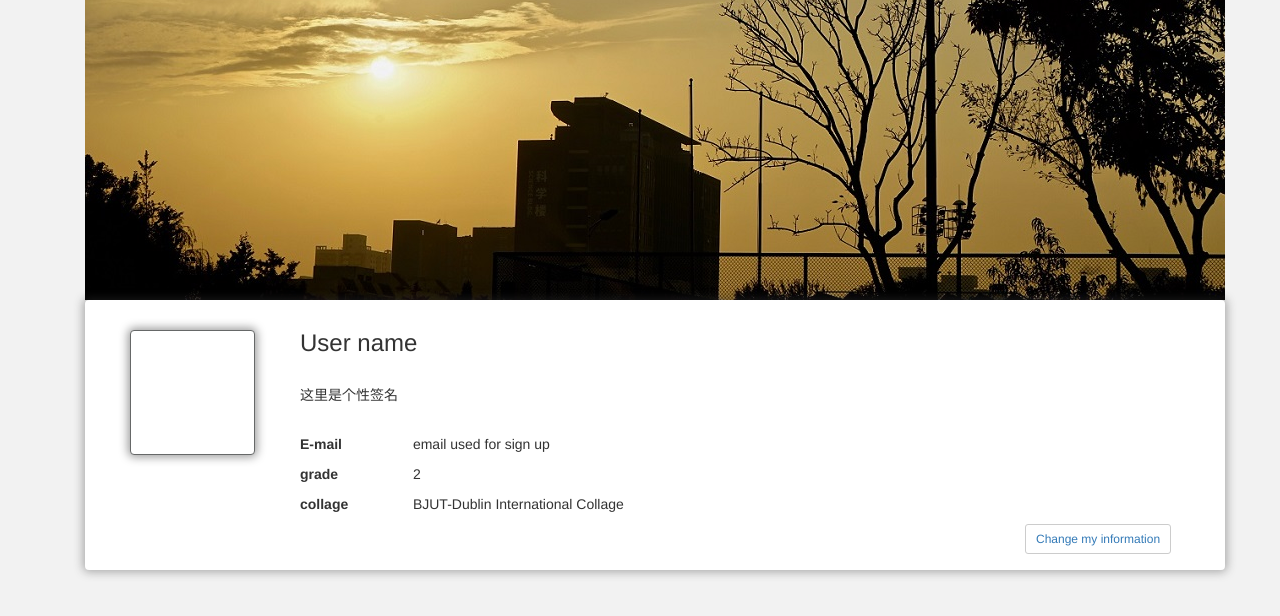
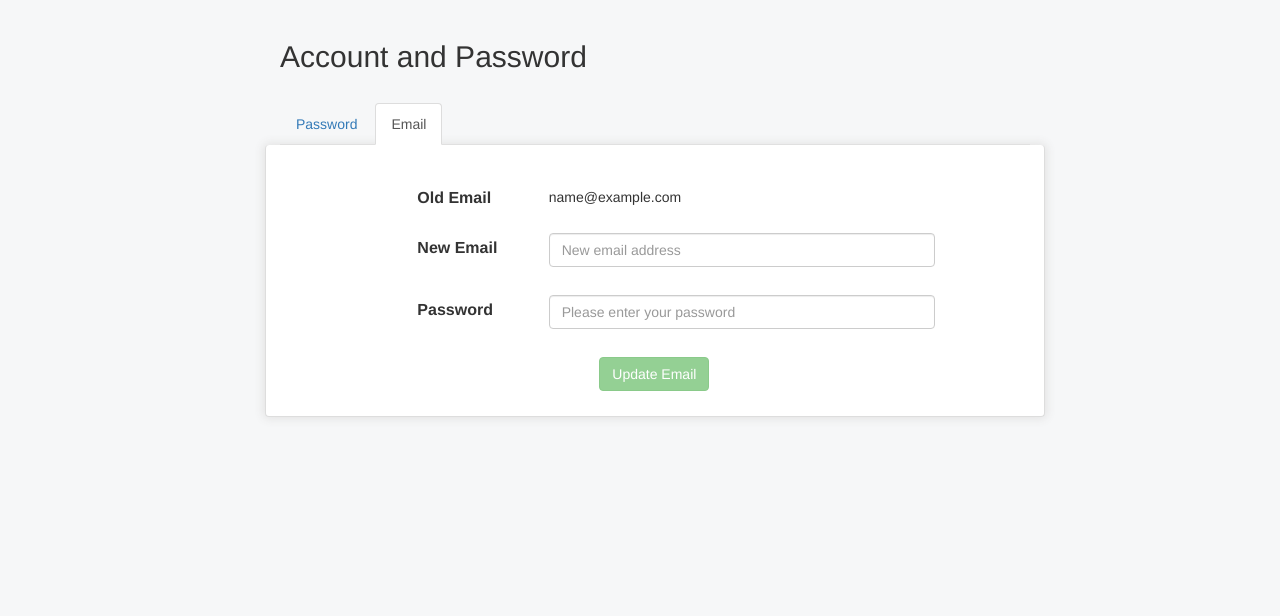
Before and after one commit to haozhihan/BJUT_exchangeforum, a Flask app: page /auth/change_email in a window 1280 px wide. Shown: the part 52-668 px from the top of the page. Run offline with Flask 2, Linux system fonts and the light colour scheme; the visitor is signed in with stand-in values (Sample User, id 1); data comes from the database, SQL or seed files in the repository; both versions use the stored data as it was after the commit; some libraries are stand-ins or nearby versions.

Commit message:
update auth界面 account_pwd&email

```diff
--- a/app/auth/forms.py
+++ b/app/auth/forms.py
@@ -1,10 +1,3 @@
-# At the beginning, we use this form to test our code.
-# However, after we connect with front end, we found it useless.
-#  Therefore, we decide to comment out it.
-
-
-
-
 from flask_wtf import FlaskForm
 from wtforms import StringField, PasswordField, BooleanField, SubmitField
 from wtforms.validators import DataRequired, Length, Email, Regexp, EqualTo
@@ -12,75 +5,32 @@ from wtforms import ValidationError
 from ..models import User
 
 
-# class LoginForm(FlaskForm):
-#    student_id = StringField('user', validators=[DataRequired()])
-#    password = PasswordField('Password', validators=[DataRequired()])
-#    remember_me = BooleanField('Keep me logged in')
-#    submit = SubmitField('Log In')
-#
-#
-# class RegistrationForm(FlaskForm):
-#    student_id = StringField('Student ID', validators=[DataRequired()])
-#    ID_number = StringField('ID number', validators=[DataRequired(), Length(10, 18)])
-#    email = StringField('Email', validators=[DataRequired(), Length(1, 64),
-#                                            Email()])
-#    username = StringField('Username', validators=[
-#        DataRequired(), Length(1, 64),
-#        Regexp('^[A-Za-z][A-Za-z0-9_.]*$', 0,
-#              'Usernames must have only letters, numbers, dots or '
-#              'underscores')])
-#   password = PasswordField('Password', validators=[
-#       DataRequired(), EqualTo('password2', message='Passwords must match.')])
-#   password2 = PasswordField('Confirm password', validators=[DataRequired()])
-#   submit = SubmitField('Register')
-#
-#   def validate_email(self, field):
-#               if User.query.filter_by(email=field.data.lower()).first():
-#           raise ValidationError('Email already registered.')
-#
-#   def validate_student_id(self, field):
-#       if User.query.filter_by(student_id=field.data).first():
-#           raise ValidationError('Student id already in use.')
-#
-#   def validate_ID_number(self,field):
-#       if User.query.filter_by(ID_number=field.data).first():
-#           raise ValidationError("ID number already in use.")
-#
-#   def validate_username(self, field):
-#       if User.query.filter_by(username=field.data).first():
-#           raise ValidationError('Username already in use.')
 
 
-class ChangePasswordForm(FlaskForm):
-  old_password = PasswordField('Old password', validators=[DataRequired()])
-  password = PasswordField('New password', validators=[
-      DataRequired(), EqualTo('password2', message='Passwords must match.')])
-  password2 = PasswordField('Confirm new password',
-                            validators=[DataRequired()])
-  submit = SubmitField('Update Password')
-
-
-class PasswordResetRequestForm(FlaskForm):
-  email = StringField('Email', render_kw={"placeholder":"Your Email"}, validators=[DataRequired(), Length(1, 64),
-                                           Email()])
-  submit = SubmitField('Reset Password')
-
-
-class PasswordResetForm(FlaskForm):
-  password = PasswordField('New Password', render_kw={"placeholder":"New Password"},
-                           validators=[DataRequired(),
-                                       EqualTo('password2', message='Passwords must match')])
-  password2 = PasswordField('Confirm password', render_kw={"placeholder":"Confirm password"},
-                            validators=[DataRequired()])
-  submit = SubmitField('Reset Password')
-
-
+# 修改邮箱
 class ChangeEmailForm(FlaskForm):
-  email = StringField('New Email', validators=[DataRequired(), Length(1, 64),
-                                              Email()])
+  email = StringField('New Email', validators=[DataRequired(), Length(1, 64), Email()])
   password = PasswordField('Password', validators=[DataRequired()])
   submit = SubmitField('Update Email Address')
 
   def validate_email(self, field):
       if User.query.filter_by(email=field.data.lower()).first():
           raise ValidationError('Email already registered.')
+
+
+
+# 重置密码的界面1
+class PasswordResetRequestForm(FlaskForm):
+  email = StringField('Email', render_kw={"placeholder":"Your Email"},
+                      validators=[DataRequired(), Length(1, 64), Email()])
+  submit = SubmitField('Reset Password')
+
+
+
+# 重置密码的界面2（在邮件里面）
+class PasswordResetForm(FlaskForm):
+  password = PasswordField('New Password', render_kw={"placeholder":"New Password"},
+             validators=[DataRequired(), EqualTo('password2', message='Passwords must match')])
+  password2 = PasswordField('Confirm password', render_kw={"placeholder":"Confirm password"},
+                            validators=[DataRequired()])
+  submit = SubmitField('Reset Password')
--- a/app/auth/views.py
+++ b/app/auth/views.py
@@ -1,13 +1,12 @@
-# This file is to write the route and some response to the user in different conditions
-from flask import render_template, redirect, request, url_for, flash, jsonify
-from flask_login import login_user, logout_user, login_required, \
-    current_user
+from flask import render_template, redirect, request, url_for, flash
+from flask_login import login_user, logout_user, login_required, current_user
 from . import auth
 from .. import db
 from ..models import User, Students
 from ..email import send_email
-from .forms import  ChangePasswordForm,\
-    PasswordResetRequestForm, PasswordResetForm, ChangeEmailForm
+from .forms import  PasswordResetRequestForm, PasswordResetForm, ChangeEmailForm
+# This file is to write the route and some response to the user in different conditions
+
 
 
 # This method is used to update the last access time of the logged in user
@@ -25,7 +24,8 @@ def before_request():
             return redirect(url_for('auth.unconfirmed'))
 
 
-# 登录路由
+
+# 登录
 @auth.route('/login', methods=['GET', 'POST'])
 def login():
     if request.method == 'GET':
@@ -52,7 +52,8 @@ def login():
         return render_template('auth/login.html')
 
 
-# 登出路由
+
+# 登出
 @auth.route('/logout')
 @login_required
 def logout():
@@ -61,7 +62,8 @@ def logout():
     return redirect(url_for('main.index'))
 
 
-# 注册路由
+
+# 注册
 @auth.route('/register', methods=['GET', 'POST'])
 def register():
     if request.method == 'GET':
@@ -109,6 +111,85 @@ def register():
         return render_template('auth/register.html')
 
 
+
+# 没有确认邮件时， 登入
+@auth.route('/unconfirmed')
+def unconfirmed():
+    if current_user.is_anonymous or current_user.confirmed:
+        return redirect(url_for('main.index'))
+    return render_template('auth/unconfirmed.html')
+
+
+
+# 确认邮箱（1）
+# 注册之后 确认邮箱的路由（邮箱内部）
+@auth.route('/confirm/<token>')
+@login_required
+def confirm(token):
+    if current_user.confirmed:
+        return redirect(url_for('main.index'))
+    if current_user.confirm(token):
+        db.session.commit()
+        flash('You have confirmed your account. Thanks!')
+    else:
+        flash('The confirmation link is invalid or has expired.')
+    return redirect(url_for('main.index'))
+
+
+
+# 确认邮箱（2）
+# 再次发送邮件
+@auth.route('/confirm')
+@login_required
+def resend_confirmation():
+    token = current_user.generate_confirmation_token()
+    send_email(current_user.email, 'Confirm Your Account',
+               'mail/confirm', user=current_user, token=token)
+    flash('A new confirmation email has been sent to you by email.')
+    return redirect(url_for('main.index'))
+
+
+
+# 重置密码（1）
+# 忘记密码时，发送邮件。
+@auth.route('/reset', methods=['GET', 'POST'])
+def password_reset_request():
+    if not current_user.is_anonymous:
+        return redirect(url_for('main.index'))
+    form = PasswordResetRequestForm()
+    if form.validate_on_submit():
+        user = User.query.filter_by(email=form.email.data.lower()).first()
+        if user:
+            token = user.generate_reset_token()
+            send_email(user.email, 'Reset Your Password',
+                       'mail/reset_pwd',
+                       user=user, token=token)
+        flash('An email with instructions to reset your password has been '
+              'sent to you.')
+        # return redirect(url_for('auth.login'))
+    return render_template('auth/reset_password.html', form=form)
+
+
+
+# 重置密码（2）
+# 忘记密码发送的邮件里面，的修改密码的网页。
+@auth.route('/reset/<token>', methods=['GET', 'POST'])
+def password_reset(token):
+    if not current_user.is_anonymous:
+        return redirect(url_for('main.index'))
+    form = PasswordResetForm()
+    if form.validate_on_submit():
+        if User.reset_password(token, form.password.data):
+            db.session.commit()
+            flash('Your password has been updated.')
+            return redirect(url_for('auth.login'))
+        else:
+            return redirect(url_for('main.index'))
+    return render_template('auth/reset_password_inEmail.html', form=form)
+
+
+
+# 修改密码
 @auth.route('/change-password', methods=['GET', 'POST'])
 @login_required
 def change_password():
@@ -129,104 +210,34 @@ def change_password():
             return render_template('auth/change_password.html')
 
 
-
-
-
-@auth.route('/unconfirmed')
-def unconfirmed():
-    if current_user.is_anonymous or current_user.confirmed:
-        return redirect(url_for('main.index'))
-    return render_template('auth/unconfirmed.html')
-
-
-
-
-# 注册之后 确认邮箱的路由
-@auth.route('/confirm/<token>')
-@login_required
-def confirm(token):
-    if current_user.confirmed:
-        return redirect(url_for('main.index'))
-    if current_user.confirm(token):
-        db.session.commit()
-        flash('You have confirmed your account. Thanks!')
-    else:
-        flash('The confirmation link is invalid or has expired.')
-    return redirect(url_for('main.index'))
-
-
-# 再次发送邮箱
-@auth.route('/confirm')
-@login_required
-def resend_confirmation():
-    token = current_user.generate_confirmation_token()
-    send_email(current_user.email, 'Confirm Your Account',
-               'mail/confirm', user=current_user, token=token)
-    flash('A new confirmation email has been sent to you by email.')
-    return redirect(url_for('main.index'))
-
-
-
-
-
-# 忘记密码时，发送邮件。
-@auth.route('/reset', methods=['GET', 'POST'])
-def password_reset_request():
-    if not current_user.is_anonymous:
-        return redirect(url_for('main.index'))
-    form = PasswordResetRequestForm()
-    if form.validate_on_submit():
-        user = User.query.filter_by(email=form.email.data.lower()).first()
-        if user:
-            token = user.generate_reset_token()
-            send_email(user.email, 'Reset Your Password',
-                       'mail/reset_pwd',
-                       user=user, token=token)
-        flash('An email with instructions to reset your password has been '
-              'sent to you.')
-        # return redirect(url_for('auth.login'))
-    return render_template('auth/reset_password.html', form=form)
-
-
-# 邮件里面的连接生成的修改密码的网页。
-@auth.route('/reset/<token>', methods=['GET', 'POST'])
-def password_reset(token):
-    if not current_user.is_anonymous:
-        return redirect(url_for('main.index'))
-    form = PasswordResetForm()
-    if form.validate_on_submit():
-        if User.reset_password(token, form.password.data):
-            db.session.commit()
-            flash('Your password has been updated.')
-            return redirect(url_for('auth.login'))
-        else:
-            return redirect(url_for('main.index'))
-    return render_template('auth/reset_password_inEmail.html', form=form)
-
-
-
-
-
+# 修改邮箱（1）
 # 修改邮箱的界面，需要发送邮件
 @auth.route('/change_email', methods=['GET', 'POST'])
 @login_required
 def change_email_request():
-    form = ChangeEmailForm()
-    if form.validate_on_submit():
-        if current_user.verify_password(form.password.data):
-            new_email = form.email.data.lower()
+    if request.method == 'GET':
+        return render_template('auth/change_email.html')
+    if request.method == 'POST':
+        # 读取前端数据
+        email = request.form["email"]
+        password = request.form["pwd"]
+        if current_user.verify_password(password):
+            new_email = email.lower()
             token = current_user.generate_email_change_token(new_email)
             send_email(new_email, 'Confirm your email address',
-                       'auth/email/change_email',
+                       'mail/change_email',
                        user=current_user, token=token)
             flash('An email with instructions to confirm your new email '
                   'address has been sent to you.')
             return redirect(url_for('main.index'))
         else:
             flash('Invalid email or password.')
-    return render_template("auth/change_email.html", form=form)
+            return render_template('auth/change_email.html')
 
 
+
+
+# 修改邮箱（2）
 # 修改邮箱时发送邮件带的网页
 @auth.route('/change_email/<token>')
 @login_required
--- a/app/static/information.css
+++ b/app/static/information.css
@@ -19,7 +19,7 @@ body {
 }
 
 .form-group .submit {
-    padding-top: 10px;
+    padding: 10px 0 10px 0;
 }
 
 .form-group .control-label {
@@ -35,7 +35,7 @@ body {
     border: 1px solid #ddd;
     border-top: none;
     border-radius: 4px;
-    box-shadow: 5px 5px #e3e3e3;
+    box-shadow: 0 0 10px 2px #e3e3e3;
 }
 
 .underline a:focus{
--- a/app/templates/auth/change_email.html
+++ b/app/templates/auth/change_email.html
@@ -1,53 +1,115 @@
 {% extends "base.html" %}
 {% import "bootstrap/wtf.html" as wtf %}
 
-{% block title %}Profile{% endblock %}
+{% block title %}Change Password{% endblock %}
 
 {% block head %}
 {{ super() }}
     <!-- Custom styles for this template -->
-    <link href="{{ url_for('static',filename='profile.css') }}" rel="stylesheet">
-
+    <link href="{{ url_for('static',filename='information.css') }}" rel="stylesheet">
 {% endblock %}
 
 {% block page_content %}
 
+
 <div class="container">
-    <div class="bg-profile">
+	<div class="row clearfix">
+		<div class="col-md-2 column">
 		</div>
-    <div class="container col-sm-12 info">
-        <div class="col-sm-5 photo-box">
-            <img>
-        </div>
-        <div class="col-sm-7">
-            <ul class="list-group">
-                <li class="list-group-item info-box">
-                    <h3>User name</h3>
+
+		<div class="col-md-8 column">
+
+			<h2 class="text-left">Account and Password</h2>
+
+			<div class="tabbable" id="tabs-456499">
+
+				<ul class="nav nav-tabs">
+					<li class="underline">
+					<a href="{{ url_for('auth.change_password') }}" >Password </a>
 					</li>
-                <li class="list-group-item info-box">
-                    这里是个性签名
-                </li>
-                <li class="list-group-item info-box detail">
-                    <div class="col-sm-2 title">E-mail</div>
-                    <div class="col-sm-10">email used for sign up</div>
-                </li>
-                <li class="list-group-item info-box detail">
-                    <div class="col-sm-2 title">grade</div>
-                    <div class="col-sm-10">2</div>
-                </li>
-                <li class="list-group-item info-box detail">
-                    <div class="col-sm-2 title">collage</div>
-                    <div class="col-sm-10">BJUT-Dublin International Collage</div>
+					<li class="active underline">
+					 <a href="{{ url_for('auth.change_email_request') }}" >Email</a>
 					</li>
 				</ul>
 
+				<div class="tab-content">
+
+
+					<div class="tab-pane active" id="panel-2">
+						<div class="email">
+
+						<form class="form-horizontal" role="form" method="post">
+							<div class="form-group">
+								<div class="board">
+{#                                    显示旧的邮箱#}
+									<div class="form-group">
+                                        <label class="col-sm-offset-2 col-sm-2 control-label">Old Email</label>
+                                        <div class="col-sm-7">
+                                            <p class="form-control-static">{{ current_user.email }}</p>
                                         </div>
-        <div class="col-sm-offset-10 btn-group btn-group-sm">
-            <button type="button" class="btn btn-default">
-                <a href="/edit-profile">Change my information</a>
-            </button>
+									</div>
+{#                                    请输入新的邮箱#}
+									<div class="form-group">
+										<label for="newEmail" class="col-sm-offset-2 col-sm-2 control-label">New Email</label>
+                                        <div class="col-sm-7">
+                                            <input name="email" type="text" class="form-control" id="newEmail" placeholder="New email address">
+                                            <p id="p1"></p>
+                                        </div>
+									</div>
+{#                                    请输入您的密码#}
+                                    <div class="form-group">
+										<label for="newEmail" class="col-sm-offset-2 col-sm-2 control-label">Password</label>
+                                        <div class="col-sm-7">
+                                            <input name="pwd" type="password" class="form-control" id="pwd" placeholder="Please enter your password">
+                                        </div>
+									</div>
+
+{#                                    按钮#}
+									<div class="form-group">
+										<div class="col-sm-offset-5 col-sm-5 submit">
+										<button id="submit" type="submit" class="btn btn-success">Update Email</button>
+										</div>
+									</div>
+								</div>
+							</div>
+						</form>
+
+						</div>
+				    </div>
+				</div>
+			</div>
+		</div>
+		<div class="col-md-2 column">
 		</div>
 	</div>
 </div>
 
+    {#修改密码时验证信息格式是否符合标准的脚本#}
+<script>
+        var email = document.getElementById('newEmail');
+        var pwd = document.getElementById('pwd');
+        var ep = document.getElementById('p1');
+        var submit = document.getElementById('submit')
+        submit.disabled = true;
+
+        email.onblur = function () {
+            var e = this.value;
+            var reg = /^[A-Za-z\d]+([-_.][A-Za-z\d]+)*@([A-Za-z\d]+[-.])+[A-Za-z\d]{2,4}$/;
+            // 不符合规则的话
+            if(!reg.test(e)){
+                ep.innerHTML = '请输入正确格式的email';
+                ep.className = 'text-danger';
+                submit.disabled=true;
+            }
+            else{
+                ep.innerHTML = '';
+                ep.className = 'text-success';
+            }
+            {#当所有都满足条件#}
+            if(ep.className == 'text-success'){
+                submit.disabled=false;
+            }
+        }
+
+</script>
 {% endblock %}
--- a/app/templates/base.html
+++ b/app/templates/base.html
@@ -29,9 +29,7 @@
                 <li class="dropdown">
                     <a href="#" class="dropdown-toggle" data-toggle="dropdown">Account<b class="caret"></b></a>
                     <ul class="dropdown-menu">
-                        <li><a href="{{ url_for('auth.change_password') }}">Change Password</a></li>
-                        <li><a href="{{ url_for('auth.change_email_request') }}">Change Email</a></li>
-                        <li><a href="{{ url_for('auth.change_email_request') }}">Change Information</a></li>
+                        <li><a href="{{ url_for('auth.change_password') }}">Account</a></li>
                         <li><a href="{{ url_for('auth.logout') }}">Log Out</a></li>
                     </ul>
                 </li>
```
Also changed, not shown: app/templates/auth/change_password.html (+18 -71 lines), app/templates/mail/change_email.html (added, +7 -0 lines), app/templates/mail/change_email.txt (added, +11 -0 lines), app/templates/显示的主页.html (added, +53 -0 lines), data-dev.sqlite. Lines whose indentation alone changed are shown as unchanged.
